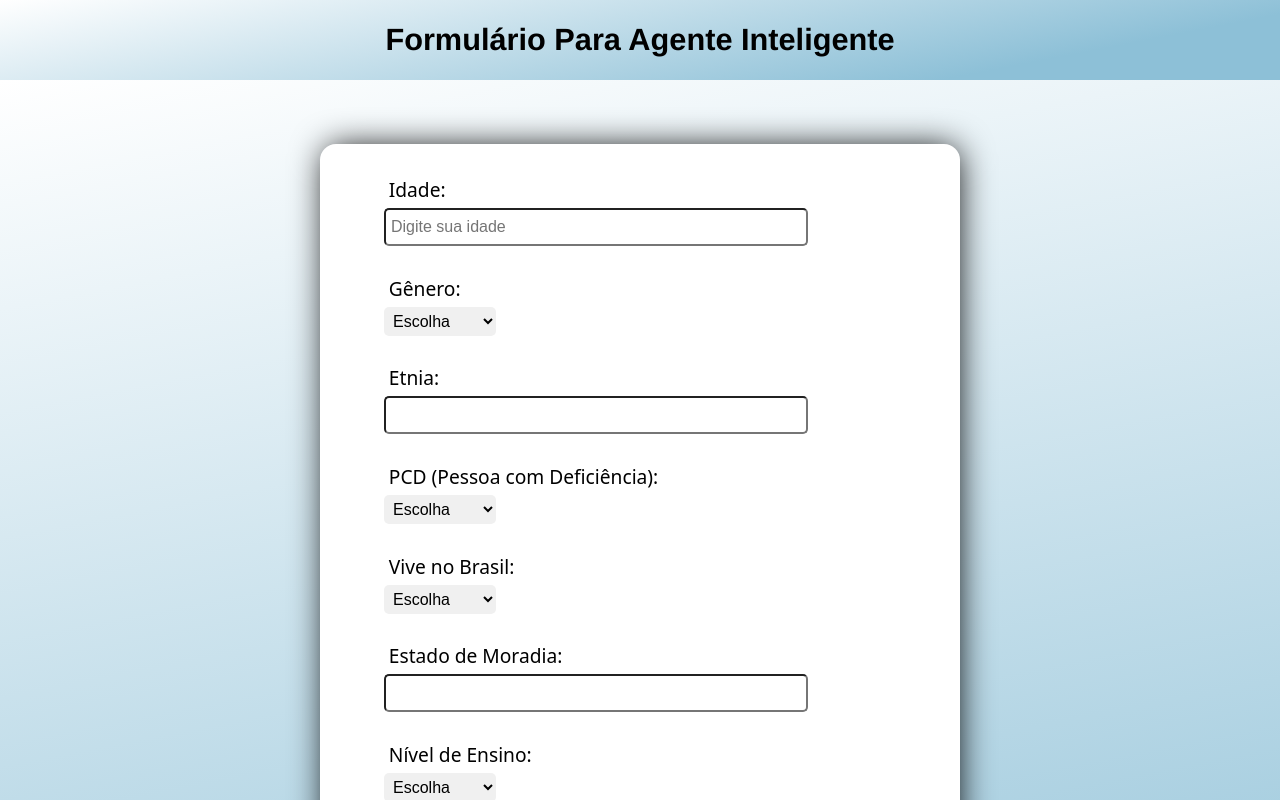
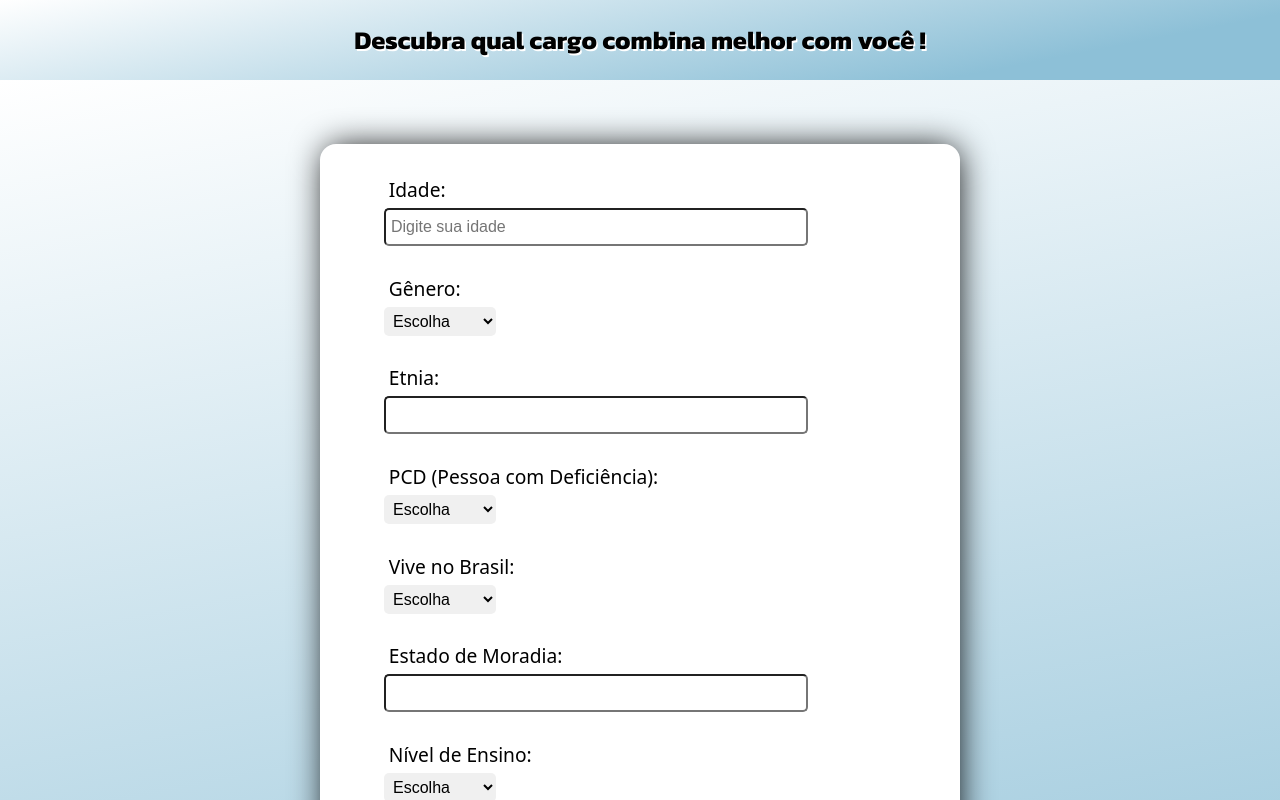
Before and after one commit to williamwallace076/Agent_inteligent_n8n_forms, a React (Vite) app: page / in a window 1280 px wide. Shown: the top 800 px of the page. Built offline with nearby package versions, Linux system fonts and the light colour scheme.

Commit message:
validacoesConcluidas

```diff
--- a/src/components/Forms.css
+++ b/src/components/Forms.css
@@ -1,7 +1,8 @@
+@import url('https://fonts.googleapis.com/css2?family=Kanit:ital,wght@0,100;0,200;0,300;0,400;0,500;0,600;0,700;0,800;0,900;1,100;1,200;1,300;1,400;1,500;1,600;1,700;1,800;1,900&display=swap');
+
 .header-section {
     width: 100%;
     height: 5rem;
-    background: #ffffff;
     background: linear-gradient(169deg, #ffffff 0%, #8dc0d7 80%);
     font-family: 'Franklin Gothic Medium', 'Arial Narrow', Arial, sans-serif;
 
@@ -12,12 +13,17 @@
 
     .title-area {
         width: 50%;
-        font-size: 0.6rem;
-
+        font-size: 0.5rem;
         display: flex;
         align-items: center;
         justify-content: center;
         text-align: center;
+
+        &>h1{
+            color: #000000;
+            font-family: "Kanit", sans-serif;
+            text-shadow: 1.5px 1.5px #ffffff;
+        }
     }
 
 }
--- a/src/components/Forms.jsx
+++ b/src/components/Forms.jsx
@@ -17,7 +17,7 @@ const Forms = () => {
             <section className='header-section'>
 
                 <div className='title-area'>
-                    <h1 >Formulário Para Agente Inteligente</h1>
+                    <h1 >Descubra qual cargo combina melhor com você !</h1>
 
                 </div>
 
@@ -116,10 +116,15 @@ const Forms = () => {
                         <input
                             className={errors?.experienciaDados && "input-error"}
                             type="number"
+                            min={0}
+                            max={100}
                             name="tempo_experiencia_dados"
-                            {...register("experienciaDados", { required: true })}
+                            {...register("experienciaDados", { required: true,min:0, max:100 })}
                         />
-                        {errors?.experienciaDados?.type === "required" && (<p className='error-message'>Campo obrigatório</p>)}
+                        {errors?.experienciaDados?.type === "required" && (<p className='error-message'>Campo obrigatório</p>) ||
+                        errors?.experienciaDados?.type === "min" && (<p className='error-message'>o tempo de experiencia deve ser no mínimo 0</p>) ||
+                        errors?.experienciaDados?.type === "max" && (<p className='error-message'>Tempo de experiência fora da faixa esperada</p>)
+                        }
                         <br />
 
                         <label>Linguagens Preferidas (ex: Python, R):</label>
```
